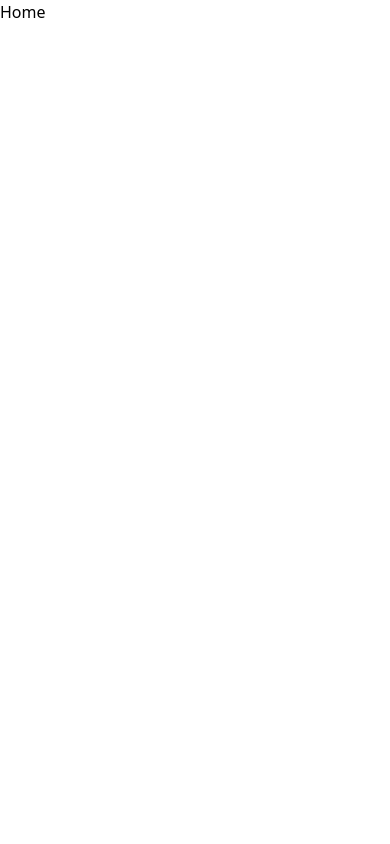
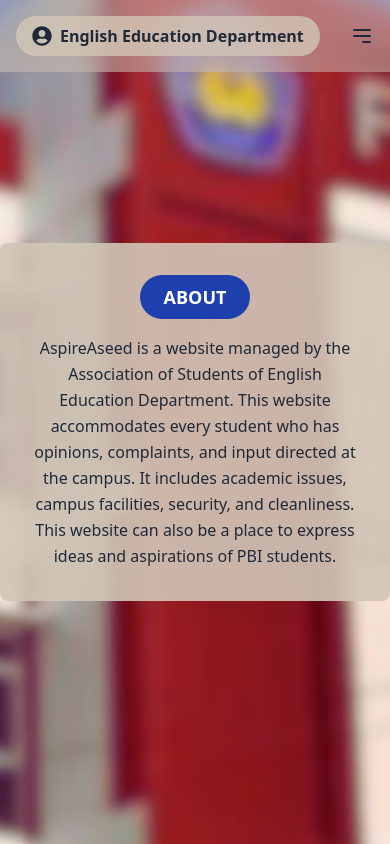
Before and after one commit to Jonathan0823/aspire-aseed, a Next.js app: page / in a window 390 px wide. Built offline with nearby package versions, Linux system fonts and the light colour scheme.

Commit message:
buat navbar ,about

```diff
--- a/app/page.tsx
+++ b/app/page.tsx
@@ -1,8 +1,11 @@
+import AboutSection from "./pages/AboutSection";
+import Navbar from "./pages/Navbar";
 
 export default function Home() {
   return (
     <div>
-      Home
+      <Navbar />
+      <AboutSection />
     </div>
   );
 }
--- /dev/null
+++ b/app/pages/AboutSection.tsx
@@ -0,0 +1,25 @@
+// AboutSection.tsx
+"use client";
+import Background from "./background";
+import { useState } from "react";
+
+const AboutSection: React.FC = () => {
+
+
+  return (
+    <div className="relative h-screen flex justify-center items-center">
+      <Background />
+
+
+
+      <div className="bg-[#d2c6b7] bg-opacity-90 rounded-lg p-8 max-w-md text-center">
+        <h2 className="bg-blue-800 text-white rounded-full py-2 px-6 inline-block text-lg font-bold mb-4">ABOUT</h2>
+        <p className="text-gray-800 text-md leading-relaxed">
+          AspireAseed is a website managed by the Association of Students of English Education Department. This website accommodates every student who has opinions, complaints, and input directed at the campus. It includes academic issues, campus facilities, security, and cleanliness. This website can also be a place to express ideas and aspirations of PBI students.
+        </p>
+      </div>
+    </div>
+  );
+};
+
+export default AboutSection;
--- /dev/null
+++ b/app/pages/Navbar.tsx
@@ -0,0 +1,58 @@
+// Navbar.tsx
+"use client";
+
+import { useState } from "react";
+import { FaUserCircle } from "react-icons/fa";
+
+const Navbar: React.FC = () => {
+  const [menuOpen, setMenuOpen] = useState(false);
+
+  return (
+    <header className="absolute top-0 left-0 w-full flex justify-between items-center p-4 bg-opacity-50 bg-[#d2c6b7] backdrop-blur-lg z-10">
+      {/* Logo Section */}
+      <div className="flex items-center space-x-2 bg-[#d2c6b7] bg-opacity-80 rounded-full px-4 py-2">
+        <FaUserCircle className="text-gray-800 w-5 h-5" />
+        <span className="text-gray-800 font-semibold">English Education Department</span>
+      </div>
+
+      {/* Navigation Links */}
+      <nav className="hidden lg:flex space-x-4 border-2 border-purple-500 rounded-full bg-[#d2c6b7] bg-opacity-80 px-6 py-2">
+        <a href="#" className="text-blue-900 font-bold hover:text-blue-600">HOME</a>
+        <a href="#" className="text-blue-900 font-bold hover:text-blue-600">ABOUT</a>
+        <a href="#" className="text-blue-900 font-bold hover:text-blue-600">CONTACT</a>
+      </nav>
+
+      {/* Hamburger Icon for Mobile */}
+      <button
+        onClick={() => setMenuOpen(!menuOpen)}
+        className="lg:hidden text-gray-800"
+      >
+        <svg
+          xmlns="http://www.w3.org/2000/svg"
+          fill="none"
+          viewBox="0 0 24 24"
+          stroke="currentColor"
+          className="w-6 h-6"
+        >
+          <path
+            strokeLinecap="round"
+            strokeLinejoin="round"
+            strokeWidth={2}
+            d="M4 6h16M4 12h16m-7 6h7"
+          />
+        </svg>
+      </button>
+
+      {/* Dropdown Menu for Mobile */}
+      {menuOpen && (
+        <div className="absolute top-16 right-4 bg-[#d2c6b7] rounded-lg shadow-lg p-4 flex flex-col space-y-2 lg:hidden z-20">
+          <a href="/home" className="text-gray-800 font-semibold hover:text-blue-600">HOME</a>
+          <a href="/about" className="text-gray-800 font-semibold hover:text-blue-600">ABOUT</a>
+          <a href="/contact" className="text-gray-800 font-semibold hover:text-blue-600">CONTACT</a>
+        </div>
+      )}
+    </header>
+  );
+};
+
+export default Navbar;
--- /dev/null
+++ b/app/pages/background.tsx
@@ -0,0 +1,22 @@
+// Background.tsx
+import Image from "next/image";
+import background from "../assets/background.png"; // Adjust the path as necessary
+
+export default function Background() {
+  return (
+    <div className="absolute inset-0">
+      <Image
+        src={background}
+        alt="background"
+        placeholder="blur"
+        quality={100}
+        fill
+        sizes="100vw"
+        style={{
+          objectFit: "cover",
+          zIndex: -1,
+        }}
+      />
+    </div>
+  );
+}
--- a/package.json
+++ b/package.json
@@ -12,7 +12,8 @@
     "@prisma/client": "^5.22.0",
     "next": "15.0.3",
     "react": "19.0.0-rc-66855b96-20241106",
-    "react-dom": "19.0.0-rc-66855b96-20241106"
+    "react-dom": "19.0.0-rc-66855b96-20241106",
+    "react-icons": "^5.3.0"
   },
   "packageManager": "npm@10.5.2",
   "overrides": {
```
Also changed, not shown: app/assets/background.png (renamed from app/assets/1.png), 1 other file (tests, documents, lock files or other folders).
